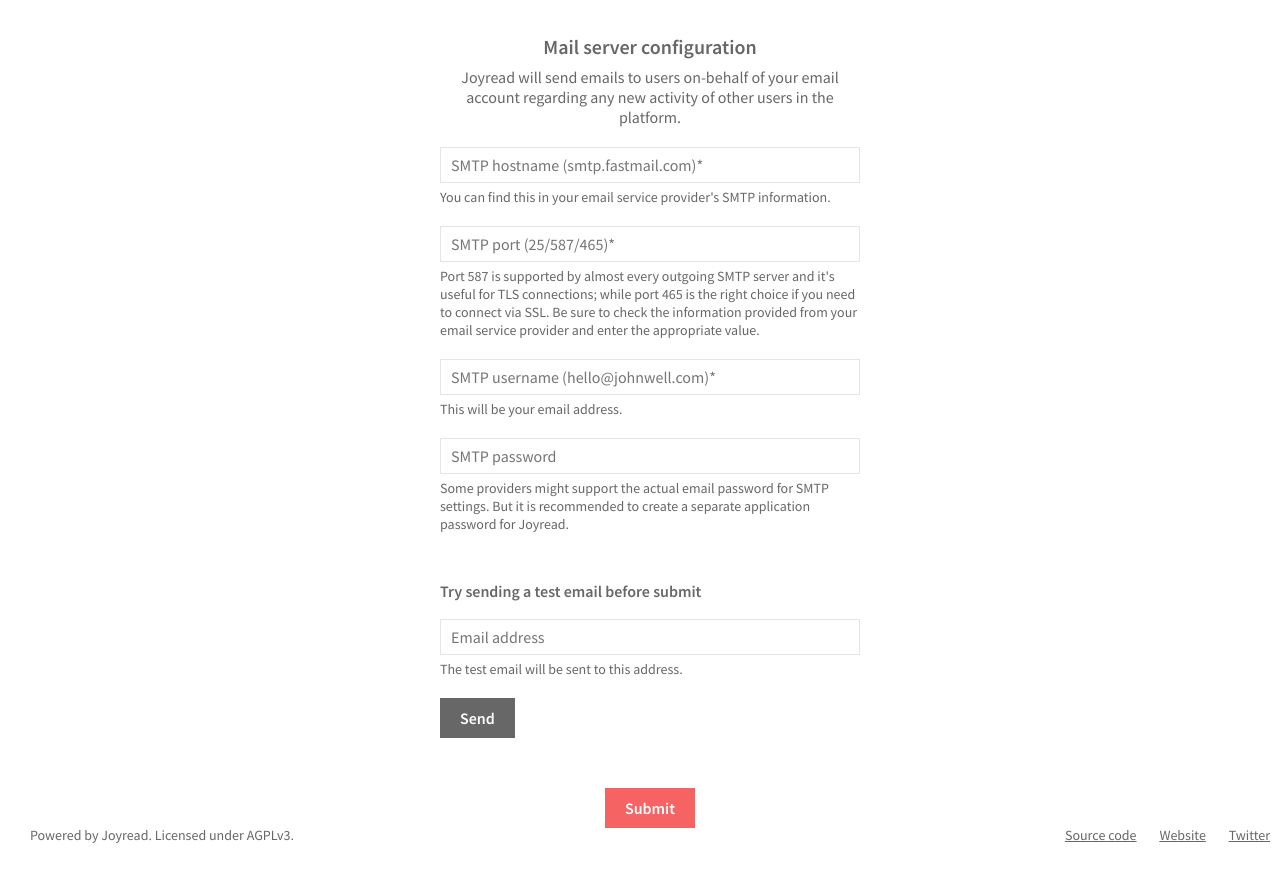
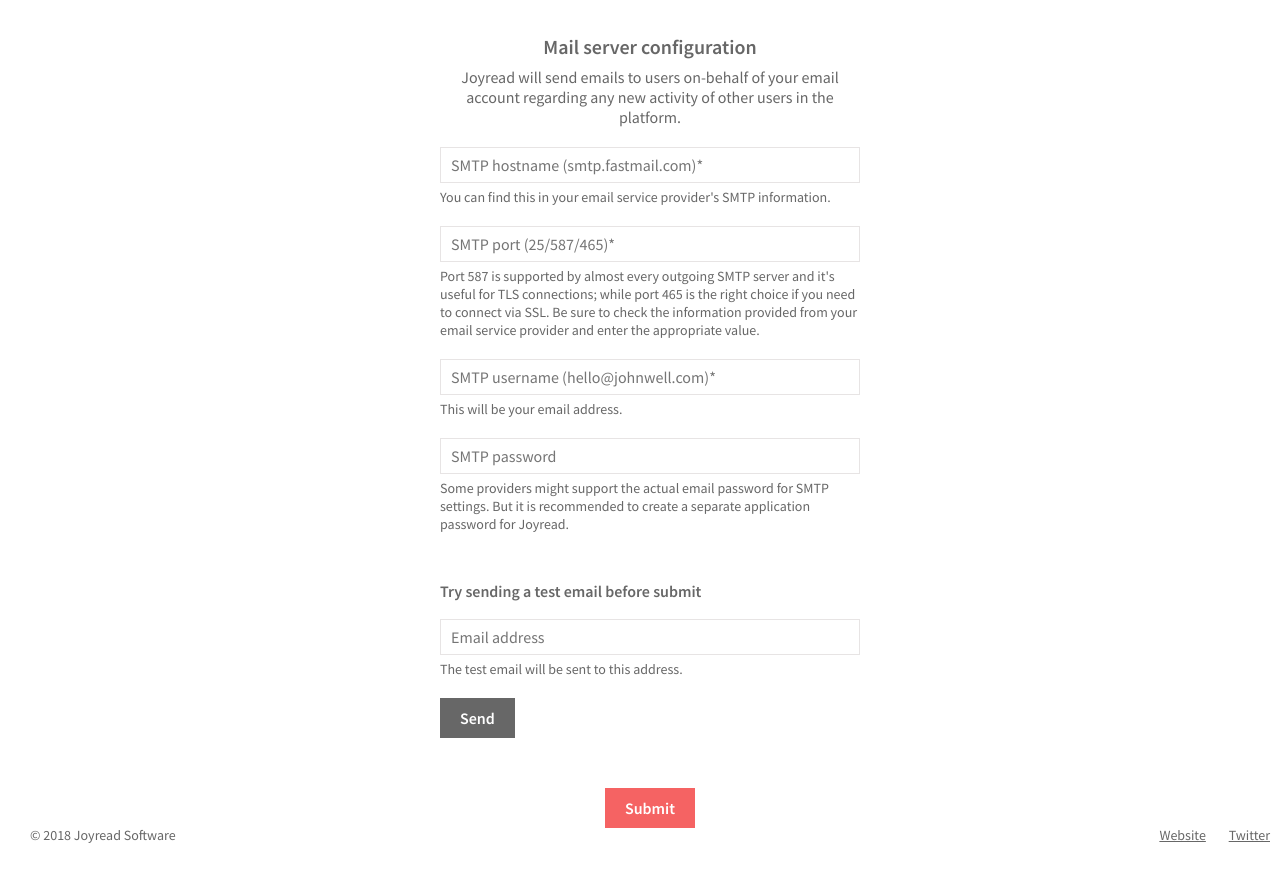
Before and after one commit to sudogroot/server, a website: page assets/templates/smtp.html in a window 1280 px wide. Shown: the part 53-925 px from the top of the page. Drawn offline with nearby package versions, Linux system fonts and the light colour scheme; files that its build step writes are made by us from their sources.

Commit message:
update footer content

```diff
--- a/assets/templates/smtp.html
+++ b/assets/templates/smtp.html
@@ -42,10 +42,9 @@
         </form>
     </main>
     <footer class="footer">
-        <div class="footer__left">Powered by Joyread. Licensed under AGPLv3.</div>
+        <div class="footer__left">&copy; 2018 Joyread Software</div>
         <div class="footer__right">
-            <a href="https://github.com/joyread/server">Source code</a>
-            <a href="https://joyread.org">Website</a>
+            <a href="https://joyread.app">Website</a>
             <a href="https://twitter.com/joyreadapp">Twitter</a>
         </div>
     </footer>
```
Also changed, not shown: assets/templates/index.html (+2 -3 lines), assets/templates/pdf-wrapper.html (+2 -3 lines), assets/templates/signup.html (+2 -3 lines), assets/templates/storage.html (+2 -3 lines).
